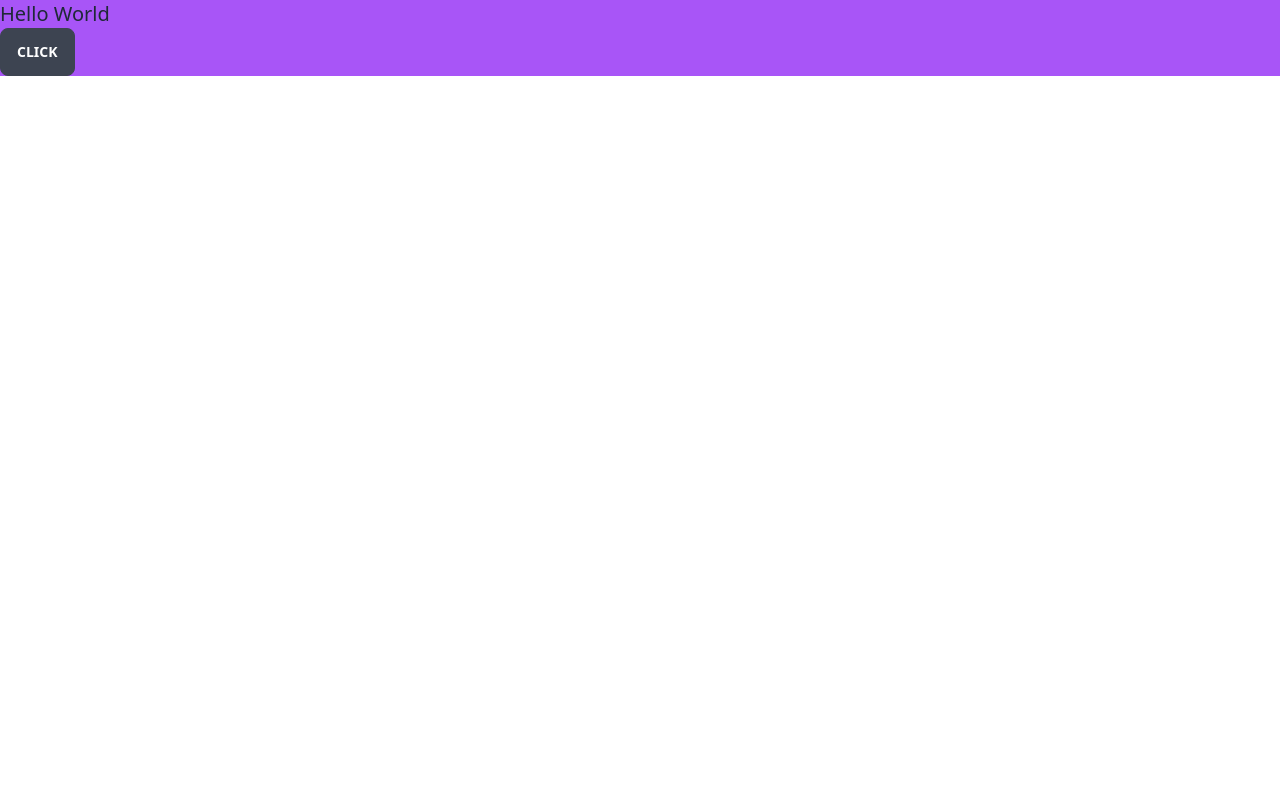
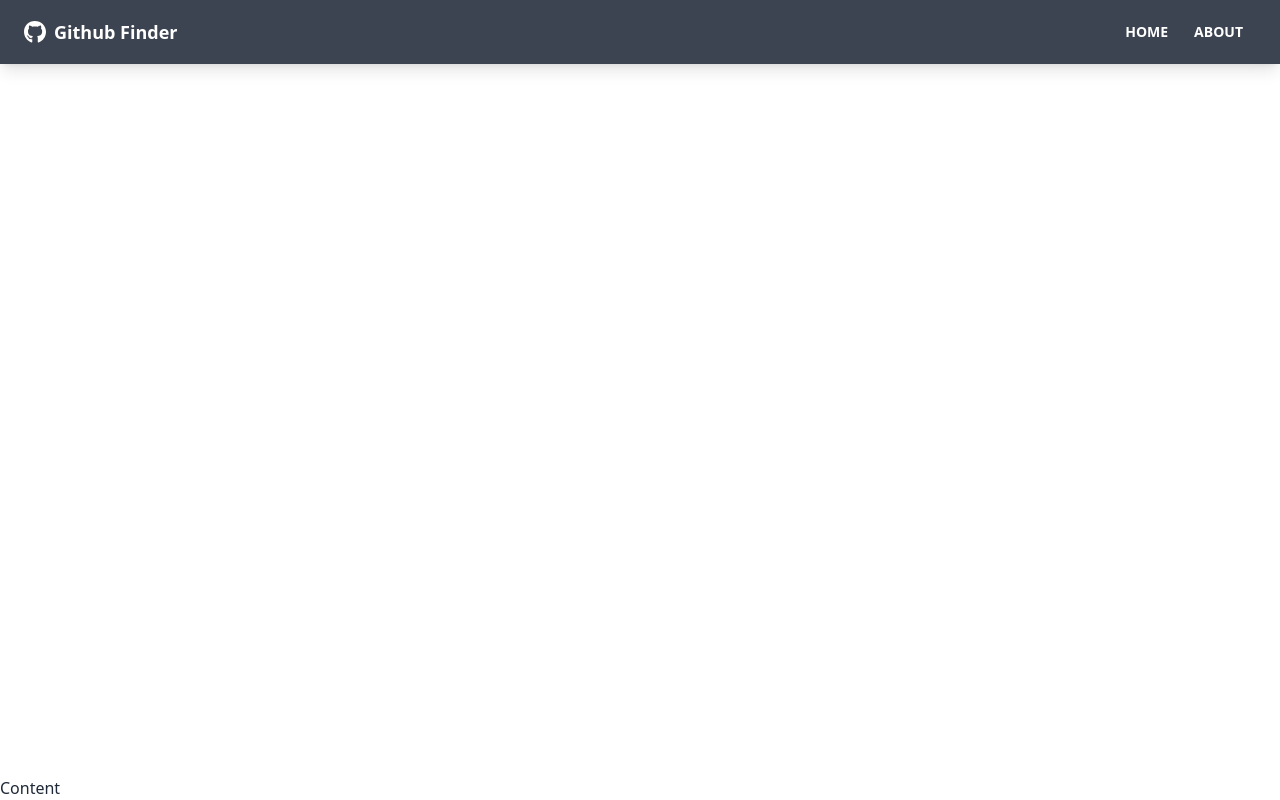
Before and after one commit to parrodiv/github-finder, a React (Create React App) app: page / in a window 1280 px wide. Built offline with nearby package versions, Linux system fonts and the light colour scheme.

Commit message:
Navbar Component

```diff
--- a/package.json
+++ b/package.json
@@ -6,6 +6,8 @@
     "daisyui": "^2.14.1",
     "react": "^17.0.2",
     "react-dom": "^17.0.2",
+    "react-icons": "^4.3.1",
+    "react-router-dom": "^6.3.0",
     "web-vitals": "^2.1.4"
   },
   "scripts": {
--- a/public/index.html
+++ b/public/index.html
@@ -24,7 +24,7 @@
       work correctly both with client-side routing and a non-root public URL.
       Learn how to configure a non-root public URL by running `npm run build`.
     -->
-    <title>React App</title>
+    <title>Github Finder</title>
   </head>
   <body>
     <noscript>You need to enable JavaScript to run this app.</noscript>
--- a/src/App.js
+++ b/src/App.js
@@ -1,9 +1,17 @@
+import { BrowserRouter as Router, Route } from 'react-router-dom';
+import Navbar from './components/layout/Navbar';
+
 function App() {
   return (
-    <div className="bg-purple-500">
-      <h1 className="text-xl">Hello World</h1>
-      <button className="btn">Click</button>
-    </div>
+    <Router>
+      <div className="flex flex-col justify-between h-screen">
+        <Navbar />
+
+        <main>
+          Content
+        </main>
+      </div>
+    </Router>
   );
 }
 
--- /dev/null
+++ b/src/components/layout/Navbar.jsx
@@ -0,0 +1,41 @@
+import {FaGithub} from 'react-icons/fa'
+import {Link} from 'react-router-dom'
+import PropTypes from 'prop-types'
+
+function Navbar({title}) {
+  return (
+    <nav className="navbar mb-12 shadow-lg bg-neutral text-neutral-content">
+      <div className="container mx-auto">
+        <div className="flex-none px-2 mx-2">
+          <FaGithub className='inline pr-2 text-3xl'/>
+          <Link to='/' className='text-lg font-bold align-middle'>
+            {title}
+          </Link>
+        </div>
+
+        <div className="flex-1 px-2 mx-2">
+          <div className="flex justify-end">
+            <Link to='/' className='btn btn-ghost btn-sm rounded-btn'>
+              Home
+            </Link>
+            <Link to='/about' className='btn btn-ghost btn-sm rounded-btn'>
+              About
+            </Link>
+          </div>
+        </div>
+      </div>
+    </nav>
+  );
+}
+
+
+Navbar.defaultProps = {
+  title: 'Github Finder'
+}
+
+Navbar.propTypes = {
+  title: PropTypes.string,
+}
+
+
+export default Navbar
```
Also changed, not shown: 1 other file (tests, documents, lock files or other folders).
